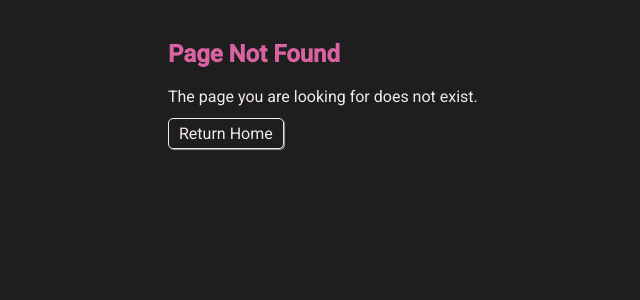
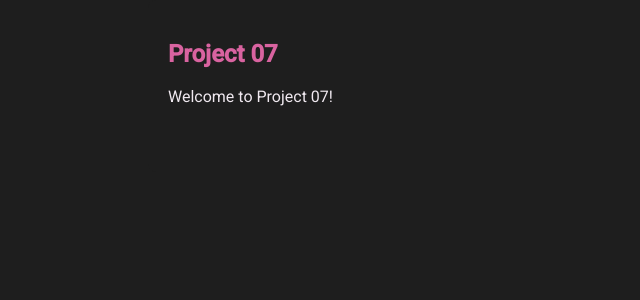
Before and after one commit to lawrluor/code-with-the-pros, a React (Create React App) app: page /Project07 in a window 1280 px wide. Before the commit this address had no page. Shown: the top 300 px of the page, without its empty margins (92-732 px from the left). Built offline with nearby package versions, Linux system fonts and the light colour scheme.

Commit message:
fixed routing problems

```diff
--- a/src/App.js
+++ b/src/App.js
@@ -4,7 +4,9 @@ import './App.css';
 
 // Import Lessons
 import { JavaInheritance, JavaObjects, JavaPolymorphism } from './pages/Java';
-import { Booleans, CaesarCipher, Conditionals, Dictionaries, ForLoops, Functions, Input, Intro, Lists, PassByReference, PigLatin, Project00, Project01, Project02A, Project02B, Project03, Project04B, Project05, Project06, Strings, Variables, WhileLoops } from './pages/Python';
+import { Booleans, CaesarCipher, Conditionals, Dictionaries, ForLoops, Functions, Input, Intro, Lists, PassByReference, PigLatin, Project00, Project01, Project02A, Project02B, Project03, Project04B, Project05, Project06, Project07, Strings, Variables, WhileLoops } from './pages/Python';
+
+import Home from './pages/Home';
 import Quiz from './pages/Quiz';
 import Page404 from './pages/Page404';
 
@@ -18,6 +20,7 @@ function App() {
     { name: 'Project 04B', path: '/Project04B', component: Project04B },
     { name: 'Project 05', path: '/Project05', component: Project05 },
     { name: 'Project 06', path: '/Project06', component: Project06 },
+    { name: 'Project 07', path: '/Project07', component: Project07 },
   ];
 
   return (
@@ -45,6 +48,7 @@ function App() {
             <li><Link to="/whileLoops">While Loops</Link></li>
             <li><Link to="/Project06">Project 06</Link></li>
             <li><Link to="/forLoops">For Loops</Link></li>
+            <li><Link to="/Project07">Project 07</Link></li>
             <li><Link to="/caesarCipher">Caesar Cipher</Link></li>
             <li><Link to="/lists">Lists</Link></li>
             <li><Link to="/dictionaries">Dictionaries</Link></li>
@@ -66,6 +70,7 @@ function App() {
             <Route key={project.name} path={project.path} element={<project.component />} />
           ))}
 
+          <Route path="/" element={<Home />} />
           <Route path="/intro" element={<Intro />} />
           <Route path="/quiz" element={<Quiz />} />
           <Route path="/strings" element={<Strings />} />
--- /dev/null
+++ b/src/pages/Home.jsx
@@ -0,0 +1,12 @@
+import React from 'react';
+
+const Home = () => {
+  return (
+    <div className="lesson-container">
+      <h2>Code With The Pros</h2>
+      <p>Welcome!</p>
+    </div>
+  );
+};
+
+export default Home;
--- /dev/null
+++ b/src/pages/Python/07Project.jsx
@@ -0,0 +1,12 @@
+import React from 'react';
+
+const Project07 = () => {
+  return (
+    <div className="lesson-container">
+      <h2>Project 07</h2>
+      <p>Welcome to Project 07!</p>
+    </div>
+  );
+};
+
+export default Project07;
--- a/src/pages/Python/index.js
+++ b/src/pages/Python/index.js
@@ -1,3 +1,4 @@
+
 import Intro from './00Intro';
 import Project00 from './00Project';
 import Project01 from './01Project';
@@ -15,10 +16,11 @@ import Project05 from './05Project';
 import Project06 from './06Project';
 import WhileLoops from './06WhileLoops';
 import ForLoops from './07ForLoops';
+import Project07 from './07Project';
 import CaesarCipher from './07P_CaesarCipher';
 import Lists from './08Lists';
 import Dictionaries from './09Dictionaries';
 import Variables from './10Variables';
 import PassByReference from './20PassByReference';
 
-export { Booleans, CaesarCipher, Conditionals, Dictionaries, ForLoops, Functions, Input, Intro, Lists, PassByReference, PigLatin, Project00, Project01, Project02A, Project02B, Project03, Project04B, Project05, Project06, Strings, Variables, WhileLoops };
+export { Booleans, CaesarCipher, Conditionals, Dictionaries, ForLoops, Functions, Input, Intro, Lists, PassByReference, PigLatin, Project00, Project01, Project02A, Project02B, Project03, Project04B, Project05, Project06, Project07, Strings, Variables, WhileLoops };
```
